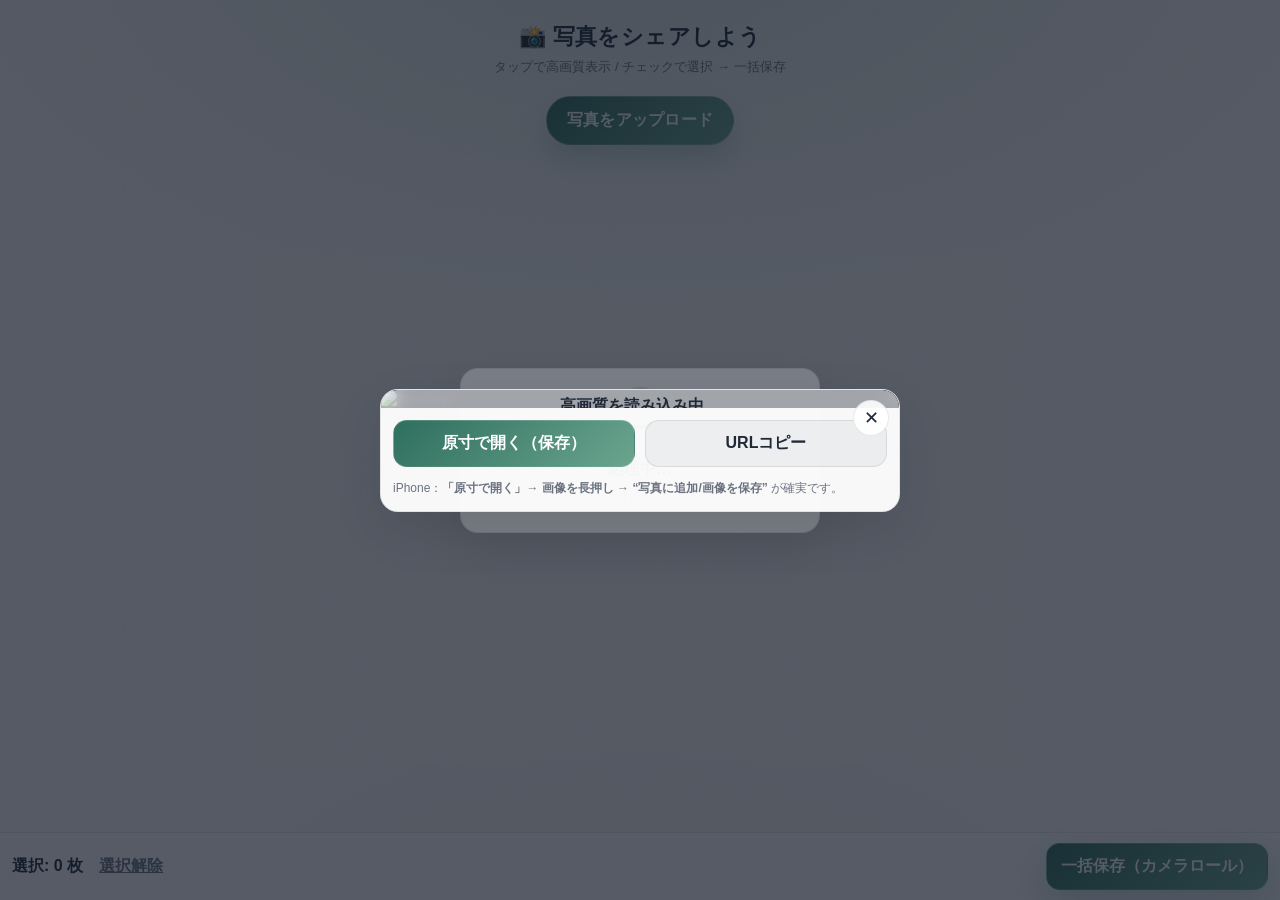
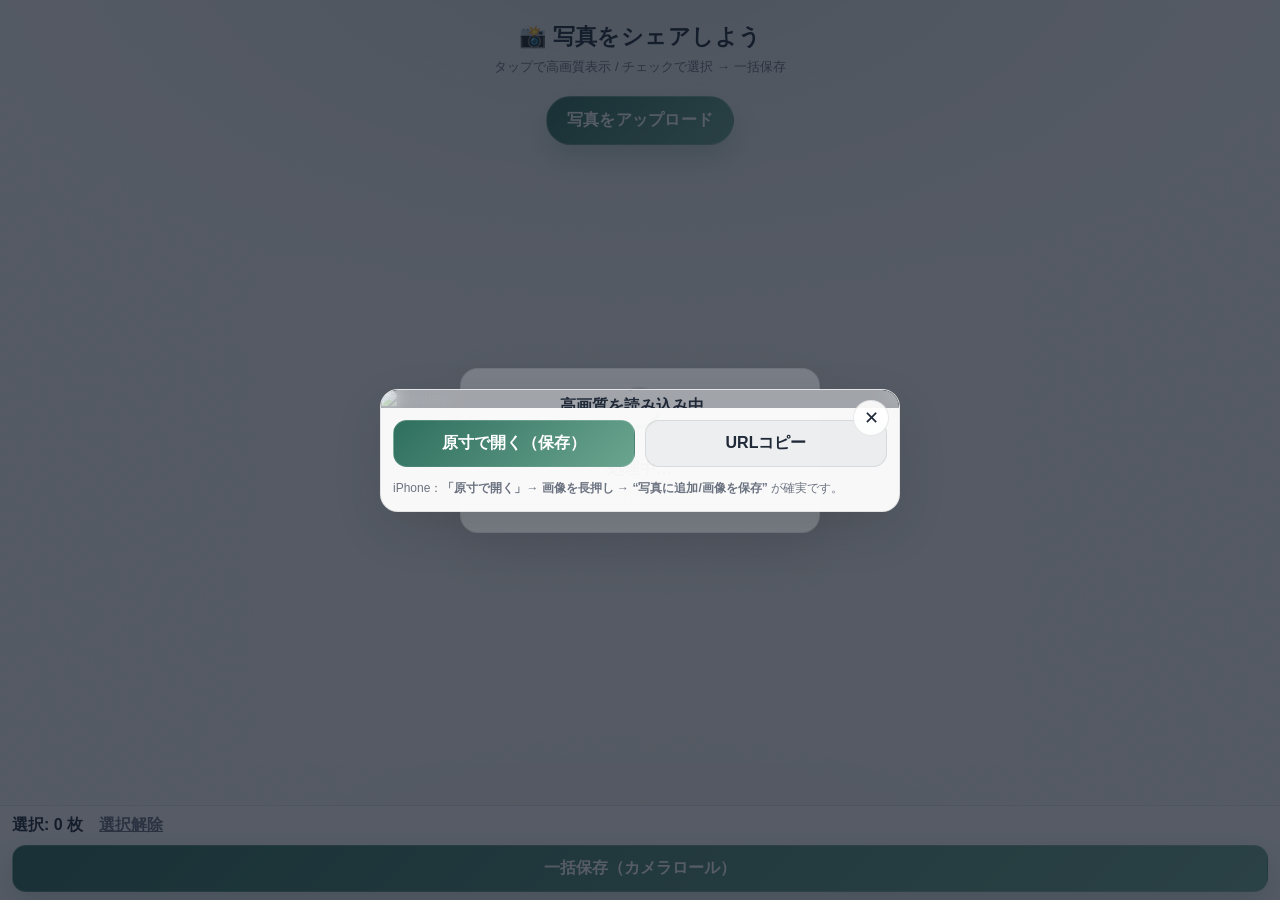

Fix victory hint clipping and bulkbar mobile layout

--- a/css/style.css
+++ b/css/style.css
@@ -300,22 +300,30 @@ body.is-busy{
   bottom:0;
   z-index:40;
 
-  padding: 10px 12px calc(10px + env(safe-area-inset-bottom));
-  background: rgba(255,255,255,.88);
+  padding: 8px 12px calc(8px + env(safe-area-inset-bottom));
+  background: rgba(255,255,255,.92);
   border-top: 1px solid rgba(31,41,55,.10);
   backdrop-filter: blur(12px);
   -webkit-backdrop-filter: blur(12px);
 
   display:flex;
-  justify-content:space-between;
-  align-items:center;
-  gap:10px;
+  flex-direction:column;
+  gap:8px;
 }
 
 .bulkbar-left{
   display:flex;
   align-items:center;
   gap:10px;
+}
+
+.bulkbar-right{
+  display:flex;
+  gap:8px;
+}
+
+.bulkbar-right .bulkbar-btn{
+  flex:1;
 }
 
 .bulkbar-count{
@@ -1035,7 +1043,7 @@ body.is-busy{
 
 .victory-hint{
   position:absolute;
-  bottom:28px;
+  bottom:calc(28px + env(safe-area-inset-bottom));
   left:0; right:0;
   text-align:center;
   z-index:9993;
@@ -1044,7 +1052,11 @@ body.is-busy{
   font-weight:700;
   letter-spacing:.06em;
   text-shadow: 0 1px 4px rgba(0,0,0,.6);
-  animation: victoryBadgeIn 500ms 700ms ease-out both;
+  animation: victoryHintIn 500ms 700ms ease-out both;
+}
+@keyframes victoryHintIn{
+  from{ opacity:0; transform:translateY(8px); }
+  to  { opacity:1; transform:translateY(0); }
 }
 
 .victory-confetti{
